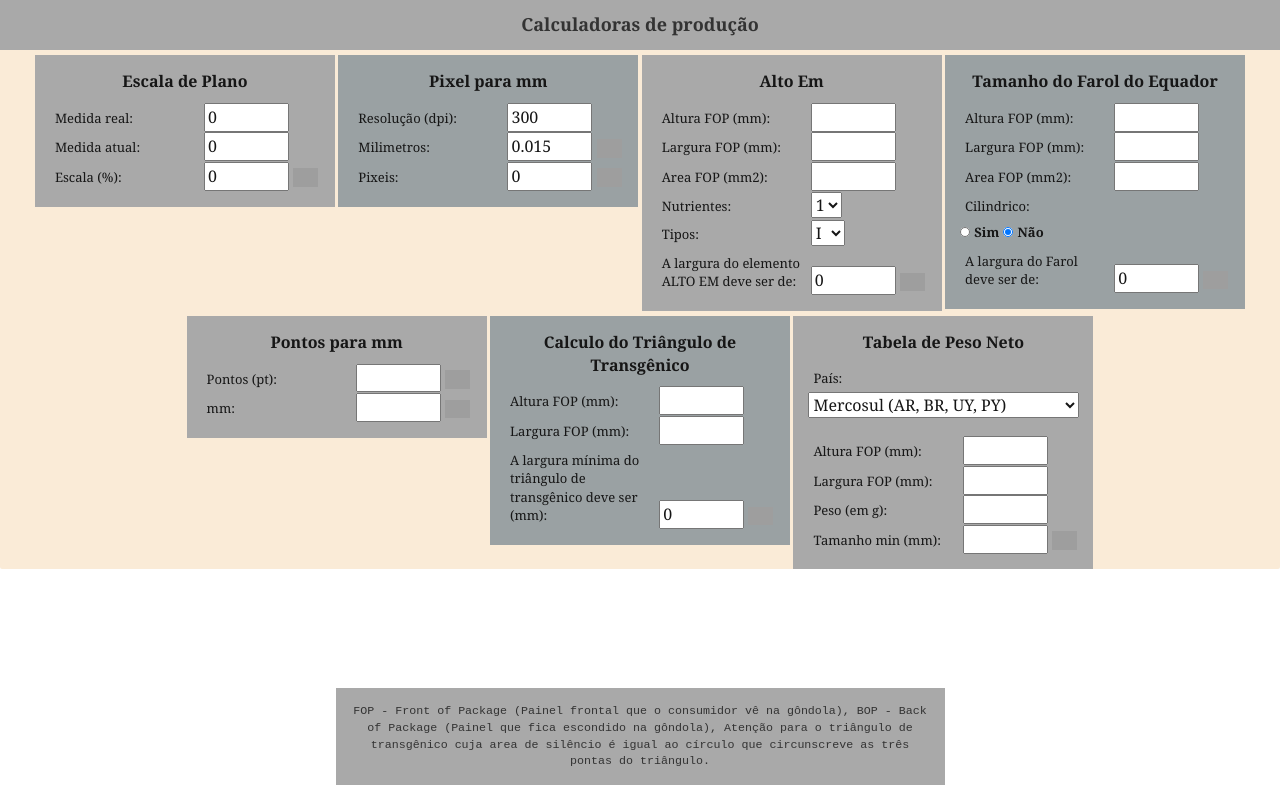
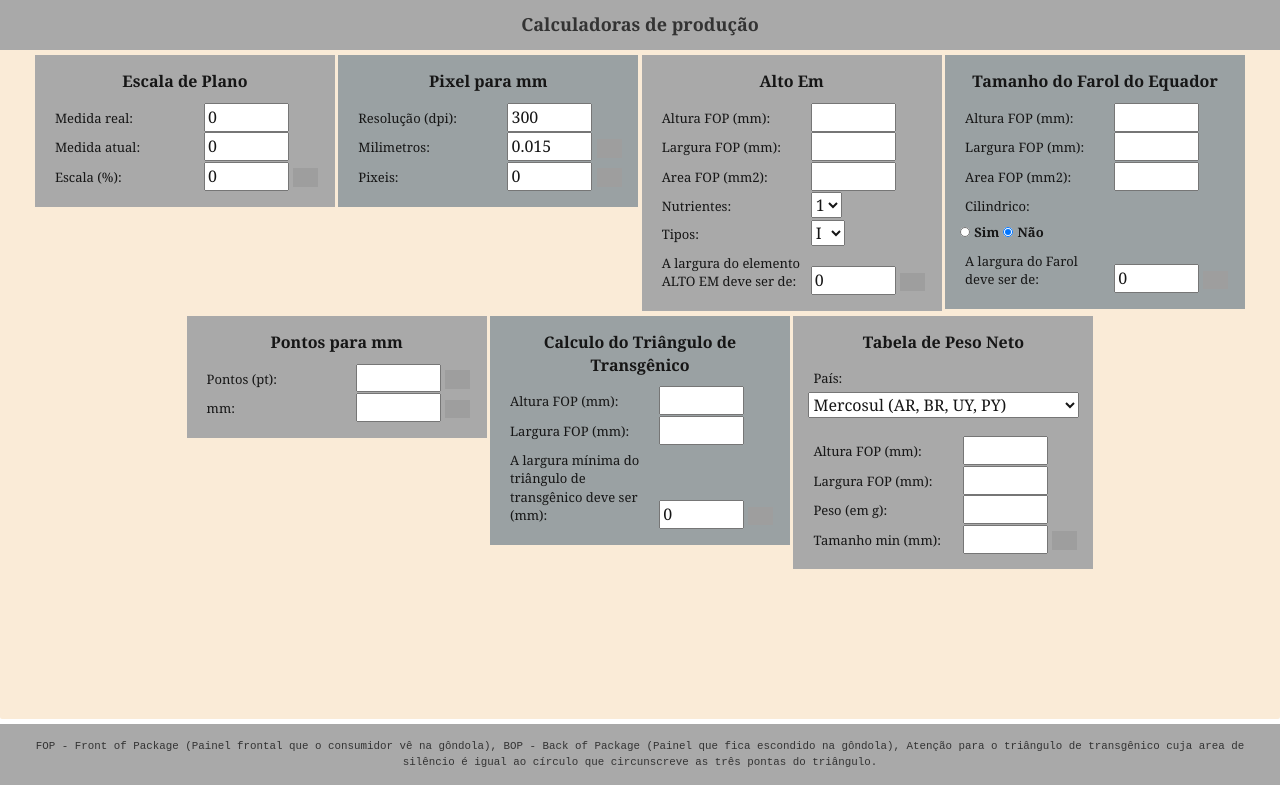
Before and after one commit to JohnnyKamigashima/PHP-Calculadoras-Producao, a PHP site: page / in a window 1280 px wide. Run offline with PHP 8.4, Linux system fonts and the light colour scheme; grey boxes are pictures that could not be loaded.

Commit message:
Fixed divs

```diff
--- a/css/style.css
+++ b/css/style.css
@@ -112,7 +112,6 @@ label.cadaCalc {
 .footerMid {
     margin: auto;
     position: relative;
-    width: 609px;
     background-color: darkgrey;
     padding: 15px;
 }
@@ -120,6 +119,7 @@ label.cadaCalc {
 .footer {
     position: fixed;
     width: 100%;
+    display: inline-block;
     height: auto;
     bottom: 15px;
     left: 0px;
--- a/index.html
+++ b/index.html
@@ -428,12 +428,8 @@
 
             </script>
         </div>
-        <script>
 
-        </script>
-    </div>
-
-    <div class="footDock">
+        <div class="footDock">
     </div>
 
 
@@ -448,6 +444,9 @@
         </div>
     </footer>
     </div>
+    </div>
+
+
 </body>
 
 </html>
```
